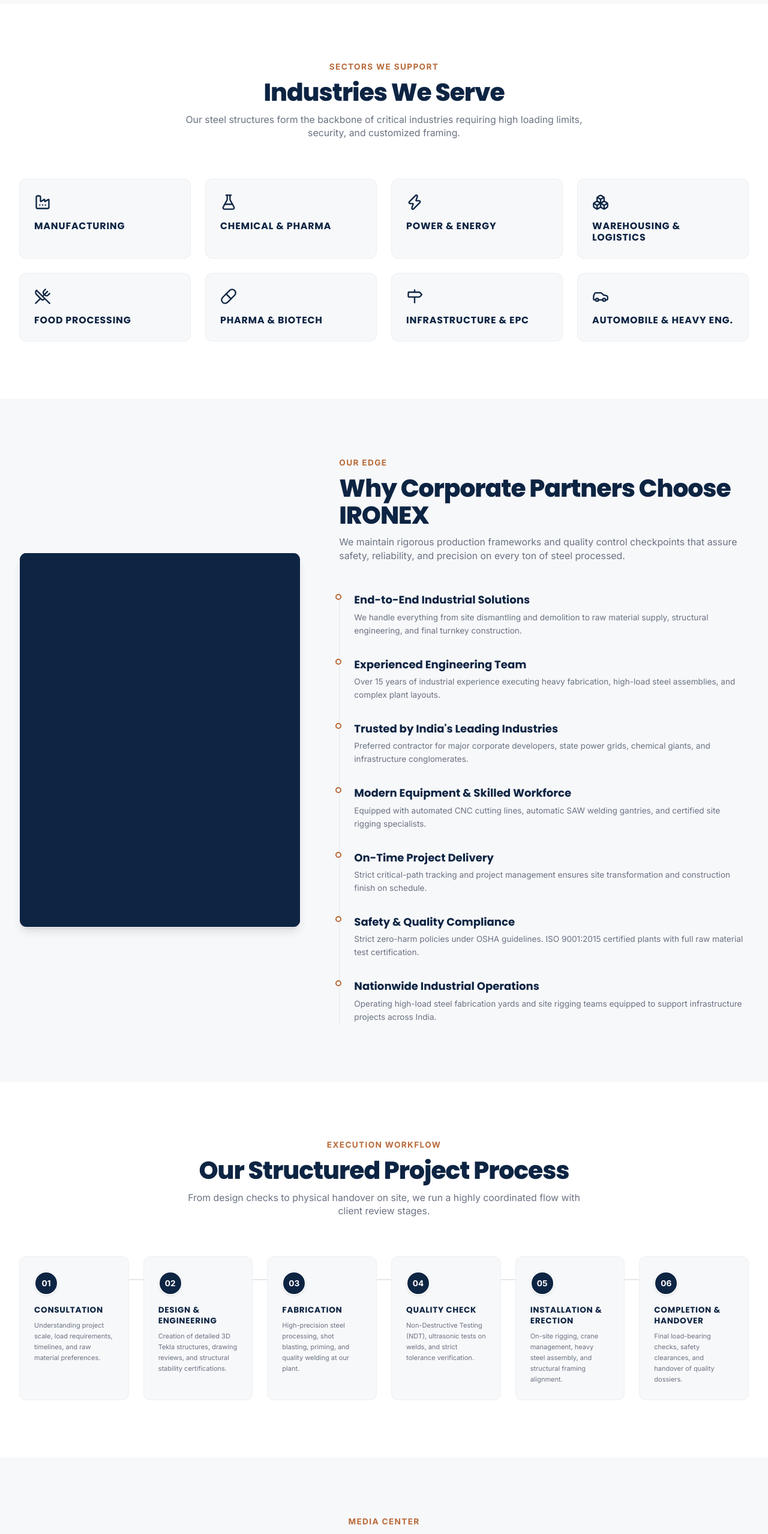
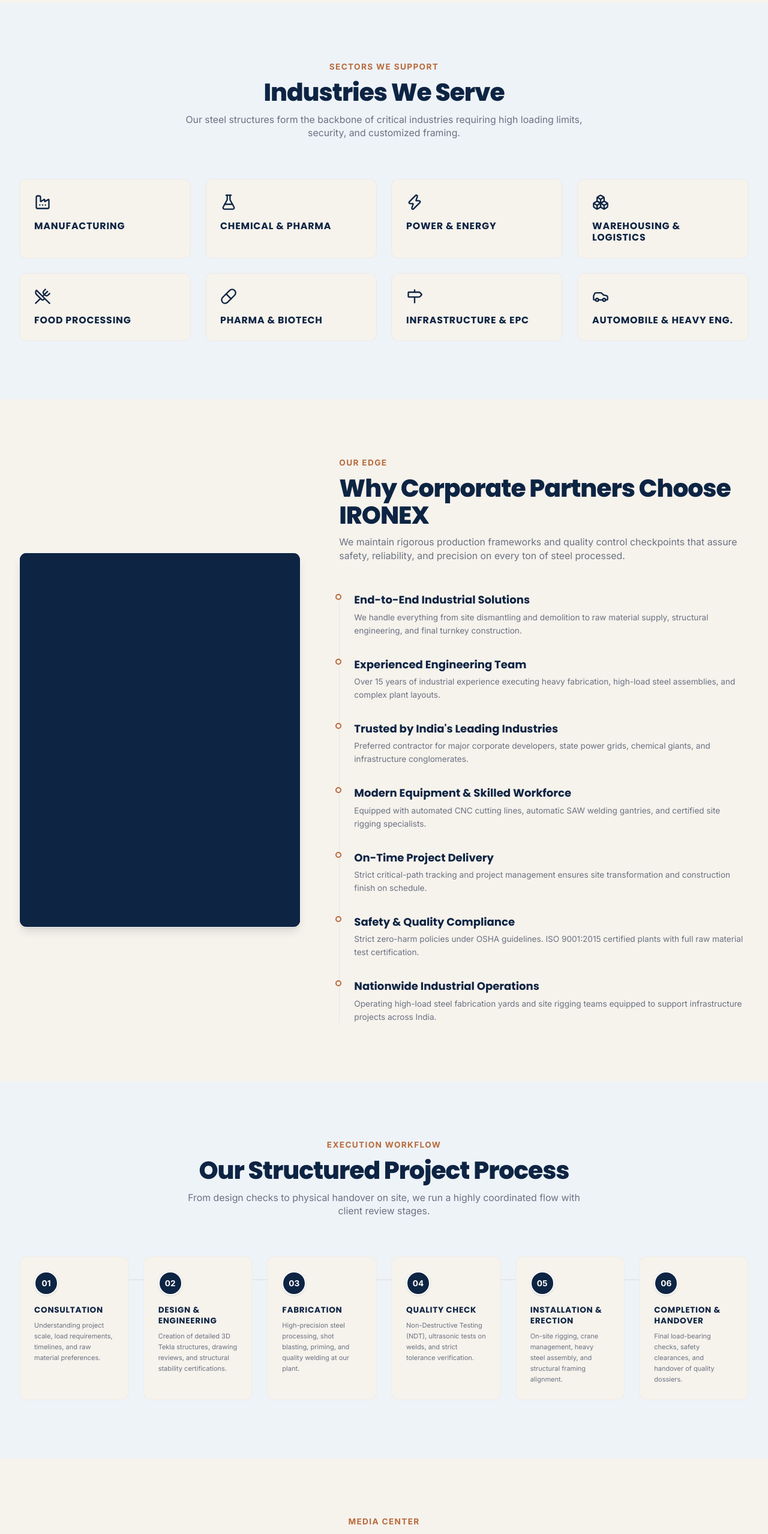
Before and after one commit to NextGen-Digital-Services/ironex-steel-and-infra-llp-final, a React (Vite) app: page / in a window 1280 px wide. Shown: the part 4267-6824 px from the top of the page at 60% size. Built offline with nearby package versions, Linux system fonts and the light colour scheme.

Commit message:
Color change

```diff
--- a/src/components/TrustStats.tsx
+++ b/src/components/TrustStats.tsx
@@ -42,7 +42,7 @@
   ];
 
   return (
-    <section className="bg-white border-y border-gray-100 relative z-10">
+    <section className="bg-[#F6F2EC] border-y border-gray-100 relative z-10">
       <div className="max-w-7xl mx-auto px-4 sm:px-6 lg:px-8 py-10">
         <div className="grid grid-cols-1 sm:grid-cols-2 lg:grid-cols-4 gap-8">
           {stats.map((stat) => (
--- a/src/pages/Home.tsx
+++ b/src/pages/Home.tsx
@@ -241,7 +241,7 @@
   ];
 
   return (
-    <div className="bg-bg-light">
+    <div className="bg-[#F6F2EC]">
 
       {/* 1. HERO SECTION */}
       <section className="relative min-h-[90vh] lg:min-h-screen flex items-center bg-primary overflow-hidden">
@@ -311,7 +311,7 @@
       <TrustStats />
 
       {/* 2B. OUR TOP CLIENTS */}
-      <section className="py-16 bg-white border-b border-gray-100 overflow-hidden">
+      <section className="py-16 bg-[#EEF3F8] border-b border-gray-100 overflow-hidden">
         <div className="max-w-7xl mx-auto px-4 sm:px-6 lg:px-8 mb-10 text-center space-y-3">
           <span className="text-xs font-bold uppercase tracking-widest text-secondary block">Trusted By Industry Leaders</span>
           <h2 className="text-2xl lg:text-3xl font-extrabold text-primary tracking-tight">
@@ -322,7 +322,7 @@
           </p>
         </div>
 
-        <div className="relative w-full overflow-hidden py-6 bg-[#F7F8FA] border-y border-gray-200/50 flex items-center">
+        <div className="relative w-full overflow-hidden py-6 bg-[#F6F2EC] border-y border-gray-200/50 flex items-center">
           <div className="absolute left-0 top-0 bottom-0 w-24 bg-gradient-to-r from-white to-transparent z-10 pointer-events-none hidden sm:block" />
           <div className="absolute right-0 top-0 bottom-0 w-24 bg-gradient-to-l from-white to-transparent z-10 pointer-events-none hidden sm:block" />
 
@@ -348,7 +348,7 @@
       </section>
 
       {/* 3. ABOUT SECTION */}
-      <section className="py-24 bg-[#F7F8FA] border-b border-gray-100">
+      <section className="py-24 bg-[#F6F2EC] border-b border-gray-100">
         <div className="max-w-7xl mx-auto px-4 sm:px-6 lg:px-8">
           <div className="grid grid-cols-1 lg:grid-cols-12 gap-16 items-center">
 
@@ -425,7 +425,7 @@
       </section>
 
       {/* 4. CAPABILITIES SECTION */}
-      <section className="py-24 bg-white border-b border-gray-100" id="services">
+      <section className="py-24 bg-[#EEF3F8] border-b border-gray-100" id="services">
         <div className="max-w-7xl mx-auto px-4 sm:px-6 lg:px-8">
 
           <div className="text-center max-w-3xl mx-auto mb-16 space-y-3">
@@ -453,7 +453,7 @@
       </section>
 
       {/* 5. FEATURED PROJECTS */}
-      <section className="py-24 bg-[#F7F8FA] border-b border-gray-100">
+      <section className="py-24 bg-[#F6F2EC] border-b border-gray-100">
         <div className="max-w-7xl mx-auto px-4 sm:px-6 lg:px-8">
 
           <div className="flex flex-col md:flex-row md:items-end justify-between mb-16 gap-6">
@@ -489,7 +489,7 @@
       </section>
 
       {/* 6. INDUSTRIES WE SERVE */}
-      <section className="py-24 bg-white border-b border-gray-100">
+      <section className="py-24 bg-[#EEF3F8] border-b border-gray-100">
         <div className="max-w-7xl mx-auto px-4 sm:px-6 lg:px-8">
 
           <div className="text-center max-w-2xl mx-auto mb-16 space-y-3">
@@ -502,7 +502,7 @@
             {industries.map((ind, index) => (
               <div
                 key={index}
-                className="bg-[#F7F8FA] border border-gray-200/60 p-6 rounded-xl hover:border-secondary hover:shadow-xs transition-all duration-300 text-left group"
+                className="bg-[#F6F2EC] border border-gray-200/60 p-6 rounded-xl hover:border-secondary hover:shadow-xs transition-all duration-300 text-left group"
               >
                 <div className="text-primary group-hover:text-secondary transition-colors mb-4 shrink-0">
                   {ind.icon}
@@ -518,7 +518,7 @@
       </section>
 
       {/* 7. WHY CHOOSE US */}
-      <section className="py-24 bg-[#F7F8FA] border-b border-gray-100">
+      <section className="py-24 bg-[#F6F2EC] border-b border-gray-100">
         <div className="max-w-7xl mx-auto px-4 sm:px-6 lg:px-8">
           <div className="grid grid-cols-1 lg:grid-cols-12 gap-16 items-center">
 
@@ -547,7 +547,7 @@
                 {whyChooseUsPoints.map((point, index) => (
                   <div key={index} className="relative">
                     {/* Circle Node */}
-                    <div className="absolute -left-[31px] top-1 bg-[#F7F8FA] border-2 border-secondary w-[10px] h-[10px] rounded-full" />
+                    <div className="absolute -left-[31px] top-1 bg-[#F6F2EC] border-2 border-secondary w-[10px] h-[10px] rounded-full" />
 
                     <h3 className="text-base font-bold text-primary mb-1">
                       {point.title}
@@ -566,7 +566,7 @@
       </section>
 
       {/* 8. WORKING PROCESS */}
-      <section className="py-24 bg-white border-b border-gray-100">
+      <section className="py-24 bg-[#EEF3F8] border-b border-gray-100">
         <div className="max-w-7xl mx-auto px-4 sm:px-6 lg:px-8">
 
           <div className="text-center max-w-2xl mx-auto mb-16 space-y-3">
@@ -583,7 +583,7 @@
             {steps.map((st, index) => (
               <div
                 key={index}
-                className="bg-[#F7F8FA] border border-gray-200/50 p-6 rounded-xl relative z-10 text-left hover:border-secondary hover:shadow-xs transition-all duration-300"
+                className="bg-[#F6F2EC] border border-gray-200/50 p-6 rounded-xl relative z-10 text-left hover:border-secondary hover:shadow-xs transition-all duration-300"
               >
                 {/* Step circle */}
                 <div className="w-10 h-10 rounded-full bg-primary text-white border-2 border-white flex items-center justify-center font-bold text-xs shadow-sm mb-4">
@@ -600,7 +600,7 @@
       </section>
 
       {/* 9. GALLERY SECTION */}
-      <section className="py-24 bg-[#F7F8FA] border-b border-gray-100">
+      <section className="py-24 bg-[#F6F2EC] border-b border-gray-100">
         <div className="max-w-7xl mx-auto px-4 sm:px-6 lg:px-8">
 
           <div className="text-center max-w-2xl mx-auto mb-16 space-y-3">
@@ -638,7 +638,7 @@
       </section>
 
       {/* 10. TESTIMONIALS SECTION */}
-      <section className="py-24 bg-white border-b border-gray-100">
+      <section className="py-24 bg-[#EEF3F8] border-b border-gray-100">
         <div className="max-w-7xl mx-auto px-4 sm:px-6 lg:px-8">
 
           <div className="text-center max-w-2xl mx-auto mb-16 space-y-3">
@@ -651,7 +651,7 @@
             {testimonials.map((test, index) => (
               <div
                 key={index}
-                className="bg-[#F7F8FA] border border-gray-200/50 p-8 rounded-xl text-left flex flex-col justify-between hover:shadow-xs transition-shadow duration-300"
+                className="bg-[#F6F2EC] border border-gray-200/50 p-8 rounded-xl text-left flex flex-col justify-between hover:shadow-xs transition-shadow duration-300"
               >
                 <div className="space-y-4">
                   {/* Rating Stars */}
@@ -720,7 +720,7 @@
       </section>
 
       {/* 11. CONTACT SECTION */}
-      <section className="py-24 bg-[#F7F8FA]" id="contact-section-anchor">
+      <section className="py-24 bg-[#EEF3F8]" id="contact-section-anchor">
         <div className="max-w-7xl mx-auto px-4 sm:px-6 lg:px-8">
           <div className="grid grid-cols-1 lg:grid-cols-12 gap-16 items-stretch">
 
@@ -766,7 +766,7 @@
               {/* Structured Premium Map Mock Card */}
               <div className="bg-white rounded-xl border border-gray-200/60 shadow-sm overflow-hidden h-60 mt-8 relative flex items-center justify-center">
                 {/* Clean Blueprint/Grid styled Map Mock */}
-                <div className="absolute inset-0 bg-[#F7F8FA] flex flex-col items-center justify-center p-6 text-center border-b border-gray-100">
+                <div className="absolute inset-0 bg-[#F6F2EC] flex flex-col items-center justify-center p-6 text-center border-b border-gray-100">
                   {/* Grid background simulation */}
                   <div className="absolute inset-0 bg-[linear-gradient(to_right,#e5e7eb_1px,transparent_1px),linear-gradient(to_bottom,#e5e7eb_1px,transparent_1px)] bg-[size:24px_24px] opacity-25" />
 
```
